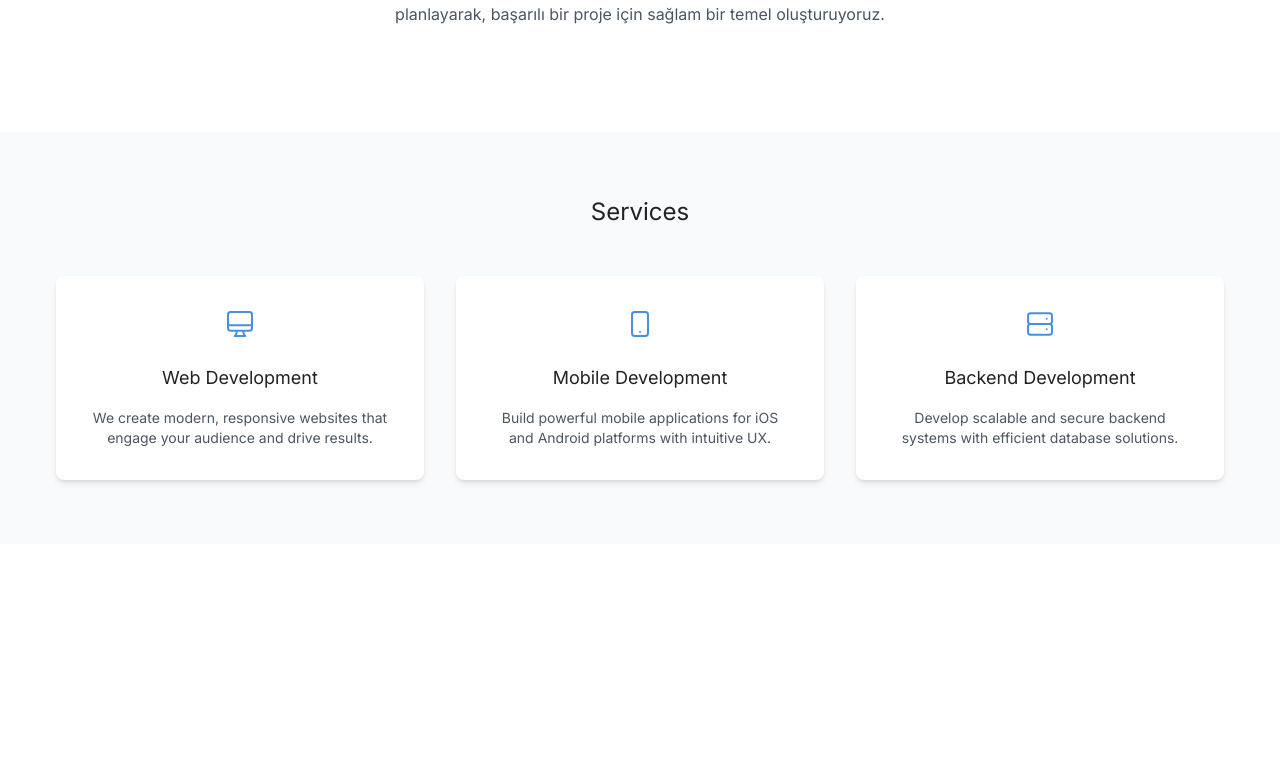
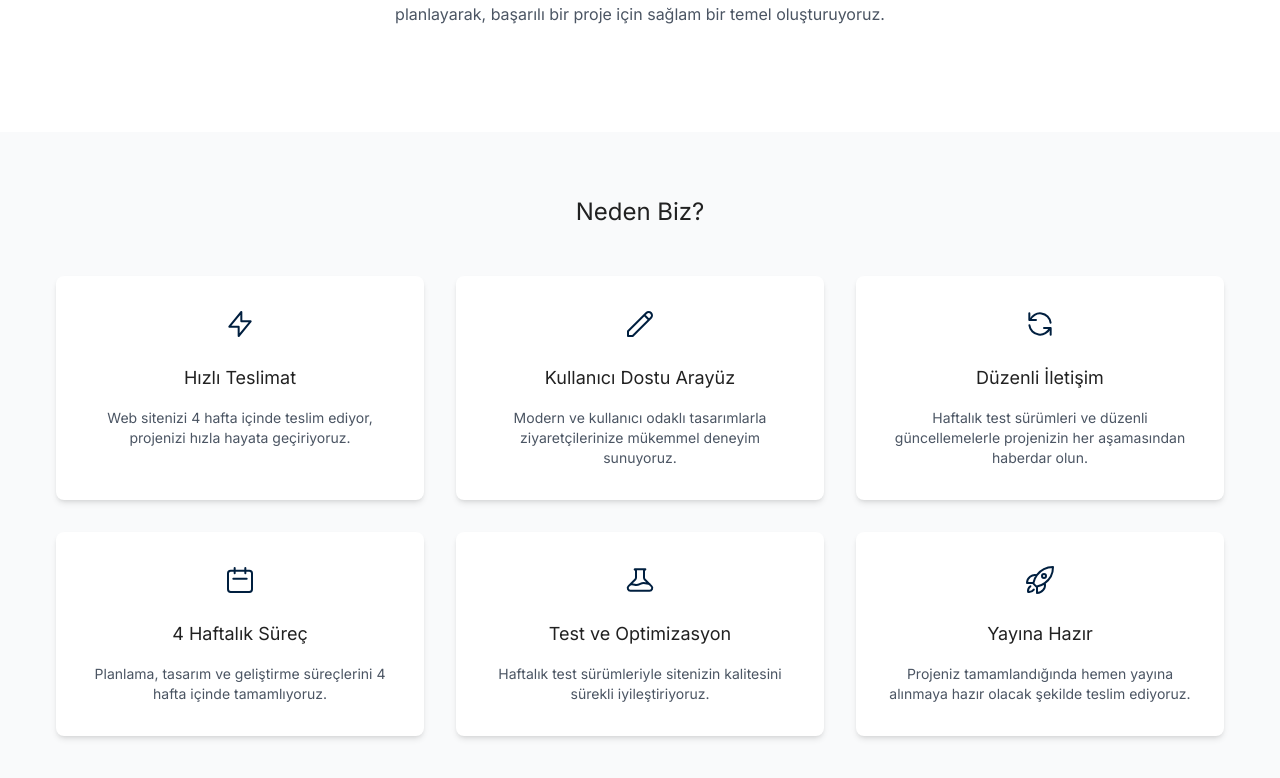
Before and after one commit to enesmalikdmn/emd-ajans, a Next.js app: page / in a window 1280 px wide. Shown: the part 1228-2006 px from the top of the page. Before the commit the page ends 1772 px from the top, so only its background shows below. Built offline with nearby package versions, Linux system fonts and the light colour scheme.

Commit message:
feat: process and services content added

```diff
--- a/app/components/Process.tsx
+++ b/app/components/Process.tsx
@@ -4,6 +4,7 @@ import { useState } from 'react';
 import { IconButton } from '@mui/material';
 import ArrowBackIosNewIcon from '@mui/icons-material/ArrowBackIosNew';
 import ArrowForwardIosIcon from '@mui/icons-material/ArrowForwardIos';
+import React from 'react';
 
 interface ProcessStep {
   number: number;
@@ -51,9 +52,8 @@ const Process = () => {
           {/* Steps with Progress Line */}
           <div className="grid grid-cols-[1fr_auto_1fr_auto_1fr] items-center">
             {processSteps.map((step, index) => (
-              <>
+              <React.Fragment key={`step-${step.number}`}>
                 <div
-                  key={step.number}
                   className="flex flex-col items-center gap-4"
                 >
                   <div className="flex flex-col items-center">
@@ -80,7 +80,7 @@ const Process = () => {
                     />
                   </div>
                 )}
-              </>
+              </React.Fragment>
             ))}
           </div>
 
--- a/app/components/Services.tsx
+++ b/app/components/Services.tsx
@@ -3,39 +3,66 @@
 const Services = () => {
   const services = [
     {
-      title: 'Web Development',
+      title: 'Hızlı Teslimat',
       icon: (
-        <svg className="w-8 h-8 text-[#4A90E2]" fill="none" stroke="currentColor" viewBox="0 0 24 24" xmlns="http://www.w3.org/2000/svg">
-          <path strokeLinecap="round" strokeLinejoin="round" strokeWidth={1.5} d="M9.75 17L9 20l-1 1h8l-1-1-.75-3M3 13h18M5 17h14a2 2 0 002-2V5a2 2 0 00-2-2H5a2 2 0 00-2 2v10a2 2 0 002 2z" />
+        <svg className="w-8 h-8 text-[#001f3f]" fill="none" stroke="currentColor" viewBox="0 0 24 24" xmlns="http://www.w3.org/2000/svg">
+          <path strokeLinecap="round" strokeLinejoin="round" strokeWidth={1.5} d="M13 10V3L4 14h7v7l9-11h-7z" />
         </svg>
       ),
-      description: 'We create modern, responsive websites that engage your audience and drive results.',
+      description: 'Web sitenizi 4 hafta içinde teslim ediyor, projenizi hızla hayata geçiriyoruz.',
     },
     {
-      title: 'Mobile Development',
+      title: 'Kullanıcı Dostu Arayüz',
       icon: (
-        <svg className="w-8 h-8 text-[#4A90E2]" fill="none" stroke="currentColor" viewBox="0 0 24 24" xmlns="http://www.w3.org/2000/svg">
-          <path strokeLinecap="round" strokeLinejoin="round" strokeWidth={1.5} d="M12 18h.01M8 21h8a2 2 0 002-2V5a2 2 0 00-2-2H8a2 2 0 00-2 2v14a2 2 0 002 2z" />
+        <svg className="w-8 h-8 text-[#001f3f]" fill="none" stroke="currentColor" viewBox="0 0 24 24" xmlns="http://www.w3.org/2000/svg">
+          <path strokeLinecap="round" strokeLinejoin="round" strokeWidth={1.5} d="M15.232 5.232l3.536 3.536m-2.036-5.036a2.5 2.5 0 113.536 3.536L6.5 21.036H3v-3.572L16.732 3.732z" />
         </svg>
       ),
-      description: 'Build powerful mobile applications for iOS and Android platforms with intuitive UX.',
+      description: 'Modern ve kullanıcı odaklı tasarımlarla ziyaretçilerinize mükemmel deneyim sunuyoruz.',
     },
     {
-      title: 'Backend Development',
+      title: 'Düzenli İletişim',
       icon: (
-        <svg className="w-8 h-8 text-[#4A90E2]" fill="none" stroke="currentColor" viewBox="0 0 24 24" xmlns="http://www.w3.org/2000/svg">
-          <path strokeLinecap="round" strokeLinejoin="round" strokeWidth={1.5} d="M5 12h14M5 12a2 2 0 01-2-2V6a2 2 0 012-2h14a2 2 0 012 2v4a2 2 0 01-2 2M5 12a2 2 0 00-2 2v4a2 2 0 002 2h14a2 2 0 002-2v-4a2 2 0 00-2-2m-2-4h.01M17 16h.01" />
+        <svg className="w-8 h-8 text-[#001f3f]" fill="none" stroke="currentColor" viewBox="0 0 24 24" xmlns="http://www.w3.org/2000/svg">
+          <path strokeLinecap="round" strokeLinejoin="round" strokeWidth={1.5} d="M4 4v5h.582m15.356 2A8.001 8.001 0 004.582 9m0 0H9m11 11v-5h-.581m0 0a8.003 8.003 0 01-15.357-2m15.357 2H15" />
         </svg>
       ),
-      description: 'Develop scalable and secure backend systems with efficient database solutions.',
+      description: 'Haftalık test sürümleri ve düzenli güncellemelerle projenizin her aşamasından haberdar olun.',
+    },
+    {
+      title: '4 Haftalık Süreç',
+      icon: (
+        <svg className="w-8 h-8 text-[#001f3f]" fill="none" stroke="currentColor" viewBox="0 0 24 24" xmlns="http://www.w3.org/2000/svg">
+          <path strokeLinecap="round" strokeLinejoin="round" strokeWidth={1.5} d="M8 7V3m8 4V3m-9 8h10M5 21h14a2 2 0 002-2V7a2 2 0 00-2-2H5a2 2 0 00-2 2v12a2 2 0 002 2z" />
+        </svg>
+      ),
+      description: 'Planlama, tasarım ve geliştirme süreçlerini 4 hafta içinde tamamlıyoruz.',
+    },
+    {
+      title: 'Test ve Optimizasyon',
+      icon: (
+        <svg className="w-8 h-8 text-[#001f3f]" fill="none" stroke="currentColor" viewBox="0 0 24 24" xmlns="http://www.w3.org/2000/svg">
+          <path strokeLinecap="round" strokeLinejoin="round" strokeWidth={1.5} d="M19.428 15.428a2 2 0 00-1.022-.547l-2.387-.477a6 6 0 00-3.86.517l-.318.158a6 6 0 01-3.86.517L6.05 15.21a2 2 0 00-1.806.547M8 4h8l-1 1v5.172a2 2 0 00.586 1.414l5 5c1.26 1.26.367 3.414-1.415 3.414H4.828c-1.782 0-2.674-2.154-1.414-3.414l5-5A2 2 0 009 10.172V5L8 4z" />
+        </svg>
+      ),
+      description: 'Haftalık test sürümleriyle sitenizin kalitesini sürekli iyileştiriyoruz.',
+    },
+    {
+      title: 'Yayına Hazır',
+      icon: (
+        <svg className="w-8 h-8 text-[#001f3f]" fill="none" stroke="currentColor" viewBox="0 0 24 24" xmlns="http://www.w3.org/2000/svg">
+          <path strokeLinecap="round" strokeLinejoin="round" strokeWidth={1.5} d="M15.59 14.37a6 6 0 01-5.84 7.38v-4.8m5.84-2.58a14.98 14.98 0 006.16-12.12A14.98 14.98 0 009.631 8.41m5.96 5.96a14.926 14.926 0 01-5.841 2.58m-.119-8.54a6 6 0 00-7.381 5.84h4.8m2.581-5.84a14.927 14.927 0 00-2.58 5.84m2.699 2.7c-.103.021-.207.041-.311.06a15.09 15.09 0 01-2.448-2.448 14.9 14.9 0 01.06-.312m-2.24 2.39a4.493 4.493 0 00-1.757 4.306 4.493 4.493 0 004.306-1.758M16.5 9a1.5 1.5 0 11-3 0 1.5 1.5 0 013 0z" />
+        </svg>
+      ),
+      description: 'Projeniz tamamlandığında hemen yayına alınmaya hazır olacak şekilde teslim ediyoruz.',
     },
   ];
 
   return (
     <section id="services" className="py-16 bg-gray-50">
       <div className="container mx-auto px-4">
-        <h2 className="text-2xl font-normal text-center mb-12">Services</h2>
-        <div className="grid grid-cols-1 md:grid-cols-3 gap-8">
+        <h2 className="text-2xl font-normal text-center mb-12">Neden Biz?</h2>
+        <div className="grid grid-cols-1 md:grid-cols-2 lg:grid-cols-3 gap-8">
           {services.map((service, index) => (
             <div
               key={index}
```
